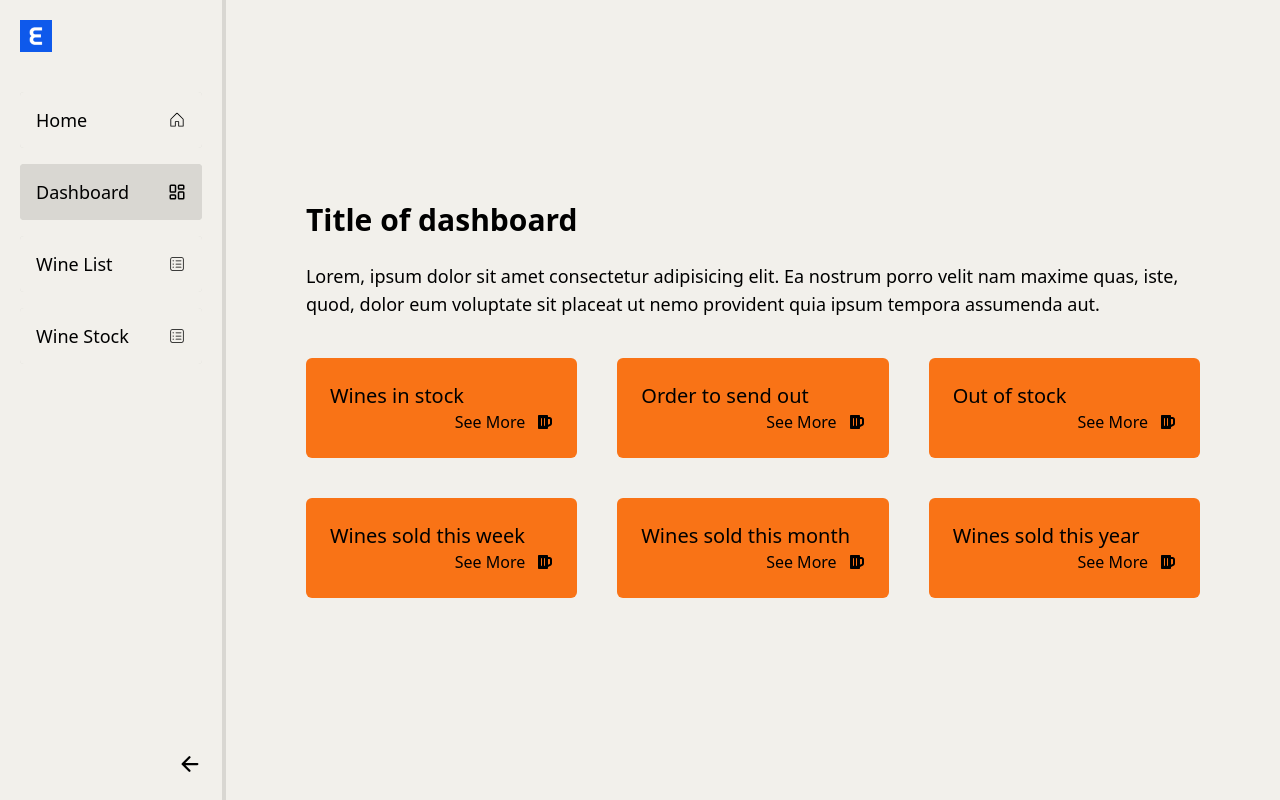
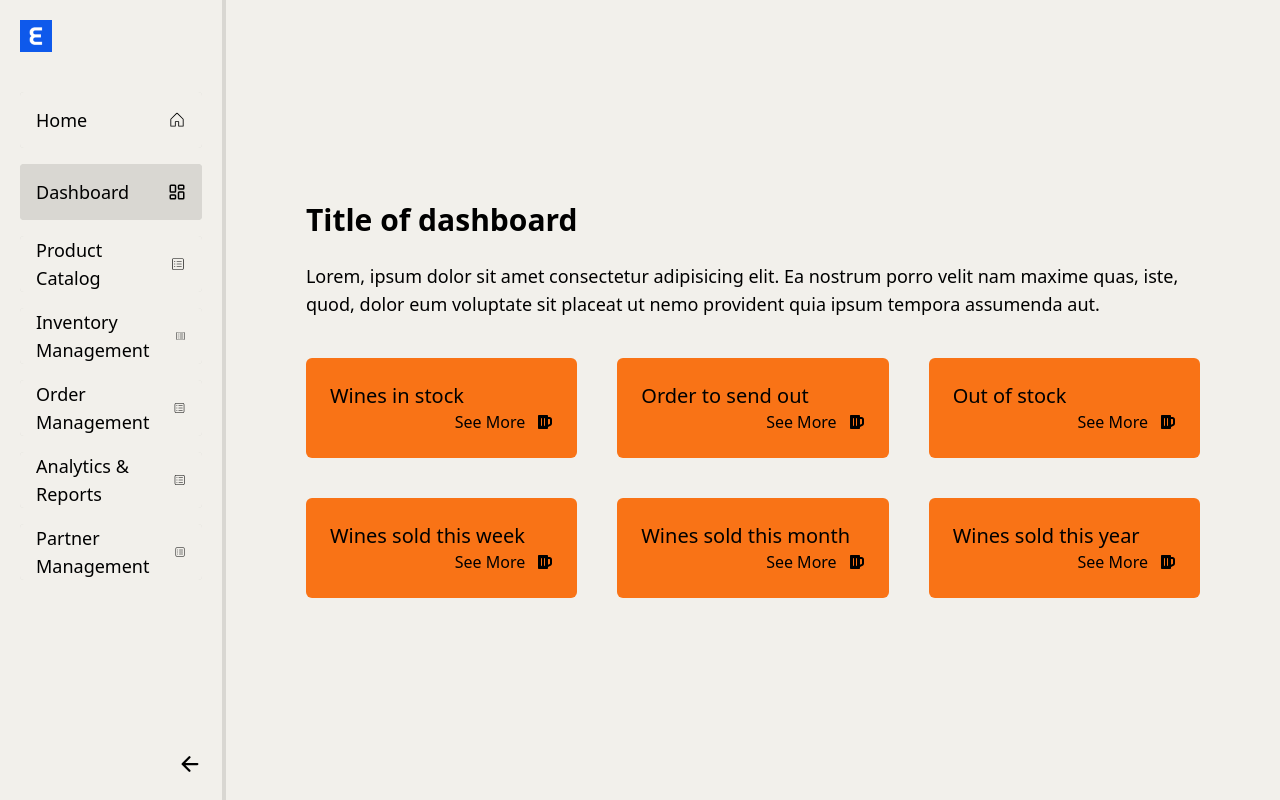
Before and after one commit to Fr3nk21/the-wine-database, a React (Vite) app: page /dashboard in a window 1280 px wide. Built offline with nearby package versions, Linux system fonts and the light colour scheme.

Commit message:
Sidebar new links implementation

```diff
--- a/src/components/Sidebar.tsx
+++ b/src/components/Sidebar.tsx
@@ -5,6 +5,15 @@ import { IoArrowForwardOutline, IoArrowBackOutline } from 'react-icons/io5';
 import { useLocation } from 'react-router-dom';
 import logo from '../assets/logo.png';
 import { useState } from 'react';
+
+/*
+- Dashboard: Quick overview of key metrics, Low stock alerts, Pending orders, Sales performance
+- Inventory Management: Real-time stock levels, Warehouse locations, Stock transfer between locations, Batch/lot tracking, Temperature and storage conditions
+- Product Catalog: Detailed wine information (variety, region, vintage, etc.), Pricing information, Tasting notes, Awards and ratings, Images and marketing materials
+- Order Management: Purchase order creation and tracking, Sales order processing, Shipment tracking, Order history, Invoice generation
+- Analytics & Reports: Sales trends, Inventory turnover, Revenue analysis, Demand forecasting, Customer purchase patterns
+- Partner Management: Supplier profiles, Customer accounts, Distrubutor management, Contact information, Payment terms
+*/
 
 function Sidebar() {
   const [isOpen, setIsOpen] = useState(true);
@@ -19,11 +28,13 @@ function Sidebar() {
         isOpen ? 'w-96 px-5 pb-3' : 'w-20 px-2 pb-3'
       }`}
     >
-      {isOpen ? (
+      {isOpen ? ( // OPEN SIDEBAR
         <ul>
           <div>
             <img src={logo} alt="logo" className="block w-8 h-8 mb-10" />
           </div>
+
+          {/* HOME */}
           <li className="flex flex-row items-center justify-between mb-4 rounded bg-color2 active:bg-color4">
             <a
               href="http://localhost:5173/"
@@ -33,6 +44,8 @@ function Sidebar() {
               <PiHouseLight />
             </a>
           </li>
+
+          {/* DASHBOARD */}
           <li className="flex flex-row items-center justify-between mb-4 rounded bg-color2 active:bg-color4">
             <a
               href="http://localhost:5173/dashboard"
@@ -42,30 +55,70 @@ function Sidebar() {
               <LuLayoutDashboard />
             </a>
           </li>
+
+          {/* PRODUCT CATALOG */}
           <li className="flex flex-row items-center justify-between mb-4 rounded bg-color2 active:bg-color4">
             <a
               href="http://localhost:5173/wine-list"
               className={`flex h-14 w-full flex-row items-center justify-between gap-4 rounded p-4 text-lg font-normal hover:bg-color2 ${isActive('/wine-list') ? 'bg-color2' : 'bg-color1'}`}
             >
-              Wine List
+              Product Catalog
               <CiViewList />
             </a>
           </li>
+
+          {/* INVENTORY MANAGEMENT */}
           <li className="flex flex-row items-center justify-between mb-4 rounded bg-color2 active:bg-color4">
             <a
               href="http://localhost:5173/wine-stock"
               className={`flex h-14 w-full flex-row items-center justify-between gap-4 rounded p-4 text-lg font-normal hover:bg-color2 ${isActive('/wine-stock') ? 'bg-color2' : 'bg-color1'}`}
             >
-              Wine Stock
+              Inventory Management
+              <CiViewList />
+            </a>
+          </li>
+
+          {/* ORDER MANAGEMENT */}
+          <li className="flex flex-row items-center justify-between mb-4 rounded bg-color2 active:bg-color4">
+            <a
+              href="http://localhost:5173/wine-stock"
+              className={`flex h-14 w-full flex-row items-center justify-between gap-4 rounded p-4 text-lg font-normal hover:bg-color2 ${isActive('/wine-stock') ? 'bg-color2' : 'bg-color1'}`}
+            >
+              Order Management
+              <CiViewList />
+            </a>
+          </li>
+
+          {/* ANALYTICS & REPORTS */}
+          <li className="flex flex-row items-center justify-between mb-4 rounded bg-color2 active:bg-color4">
+            <a
+              href="http://localhost:5173/wine-stock"
+              className={`flex h-14 w-full flex-row items-center justify-between gap-4 rounded p-4 text-lg font-normal hover:bg-color2 ${isActive('/wine-stock') ? 'bg-color2' : 'bg-color1'}`}
+            >
+              Analytics & Reports
+              <CiViewList />
+            </a>
+          </li>
+
+          {/* PARTNER MANAGEMENT */}
+          <li className="flex flex-row items-center justify-between mb-4 rounded bg-color2 active:bg-color4">
+            <a
+              href="http://localhost:5173/wine-stock"
+              className={`flex h-14 w-full flex-row items-center justify-between gap-4 rounded p-4 text-lg font-normal hover:bg-color2 ${isActive('/wine-stock') ? 'bg-color2' : 'bg-color1'}`}
+            >
+              Partner Management
               <CiViewList />
             </a>
           </li>
         </ul>
       ) : (
+        // CLOSED SIDEBAR
         <ul className="flex flex-col items-center">
           <div>
             <img src={logo} alt="logo" className="w-8 h-8 mb-10" />
           </div>
+
+          {/* HOME */}
           <li className="flex flex-row items-center justify-between mb-4 rounded bg-color2 active:bg-color4">
             <a
               href="http://localhost:5173/"
@@ -74,6 +127,8 @@ function Sidebar() {
               <PiHouseLight />
             </a>
           </li>
+
+          {/* DASHBOARD */}
           <li className="flex flex-row items-center justify-between mb-4 rounded bg-color2 active:bg-color4">
             <a
               href="http://localhost:5173/dashboard"
@@ -82,6 +137,8 @@ function Sidebar() {
               <LuLayoutDashboard />
             </a>
           </li>
+
+          {/* PRODUCT CATALOG */}
           <li className="flex flex-row items-center justify-between mb-4 rounded bg-color2 active:bg-color4">
             <a
               href="http://localhost:5173/wine-list"
@@ -90,6 +147,38 @@ function Sidebar() {
               <CiViewList />
             </a>
           </li>
+
+          {/* INVENTORY MANAGEMENT */}
+          <li className="flex flex-row items-center justify-between mb-4 rounded bg-color2 active:bg-color4">
+            <a
+              href="http://localhost:5173/wine-stock"
+              className={`flex h-14 w-full flex-row items-center justify-between gap-4 rounded p-4 text-lg font-normal hover:bg-color2 ${isActive('/wine-stock') ? 'bg-color2' : 'bg-color1'}`}
+            >
+              <CiViewList />
+            </a>
+          </li>
+
+          {/* ORDER MANAGEMENT */}
+          <li className="flex flex-row items-center justify-between mb-4 rounded bg-color2 active:bg-color4">
+            <a
+              href="http://localhost:5173/wine-stock"
+              className={`flex h-14 w-full flex-row items-center justify-between gap-4 rounded p-4 text-lg font-normal hover:bg-color2 ${isActive('/wine-stock') ? 'bg-color2' : 'bg-color1'}`}
+            >
+              <CiViewList />
+            </a>
+          </li>
+
+          {/* ANALYTiCS AND REPORTS */}
+          <li className="flex flex-row items-center justify-between mb-4 rounded bg-color2 active:bg-color4">
+            <a
+              href="http://localhost:5173/wine-stock"
+              className={`flex h-14 w-full flex-row items-center justify-between gap-4 rounded p-4 text-lg font-normal hover:bg-color2 ${isActive('/wine-stock') ? 'bg-color2' : 'bg-color1'}`}
+            >
+              <CiViewList />
+            </a>
+          </li>
+
+          {/* PARTNER MANAGEMENT */}
           <li className="flex flex-row items-center justify-between mb-4 rounded bg-color2 active:bg-color4">
             <a
               href="http://localhost:5173/wine-stock"
@@ -101,7 +190,7 @@ function Sidebar() {
         </ul>
       )}
 
-      {/* Toggle button */}
+      {/* TOGGLE BUTTON */}
       <button
         onClick={() => setIsOpen(!isOpen)}
         className={`mb-3 mt-auto flex flex-row items-center rounded ${isOpen ? 'ml-auto' : 'mx-auto'}`}
--- a/src/pages/WineList.tsx
+++ b/src/pages/WineList.tsx
@@ -43,7 +43,7 @@ const WineList = () => {
       <div className="flex-1 overflow-y-auto">
         <div className="p-20">
           <div className="mb-10">
-            <h1 className="mb-6 text-3xl font-bold">Wine List Page</h1>
+            <h1 className="mb-6 text-3xl font-bold">Product Catalog</h1>
             <p className="text-lg">
               Lorem, ipsum dolor sit amet consectetur adipisicing elit. Ea
               nostrum porro velit nam maxime quas, iste, quod, dolor eum
--- a/src/pages/WineStock.tsx
+++ b/src/pages/WineStock.tsx
@@ -4,7 +4,28 @@ const WineStock = () => {
   return (
     <div className="flex w-full h-screen overflow-hidden bg-color1">
       <Sidebar />
-      <div></div>
+
+      {/* WINE STOCK PAGE */}
+      <div className="flex-1 overflow-y-auto">
+        <div className="p-20">
+          <div className="mb-10">
+            <h1 className="mb-6 text-3xl font-bold">Inventory Management</h1>
+            <p className="text-lg">
+              Lorem ipsum dolor sit amet consectetur adipisicing elit. Ipsa
+              doloribus veritatis dolorum voluptatem. Reprehenderit natus
+              asperiores possimus harum minima ab provident dolor at repellendus
+              necessitatibus dolorum libero iure, numquam totam!
+            </p>
+          </div>
+
+          {/* SEARCH SECTION */}
+          <div>
+            <h3>Stock Name</h3>
+          </div>
+
+          {/* WINE GRID SECTION */}
+        </div>
+      </div>
     </div>
   );
 };
```
